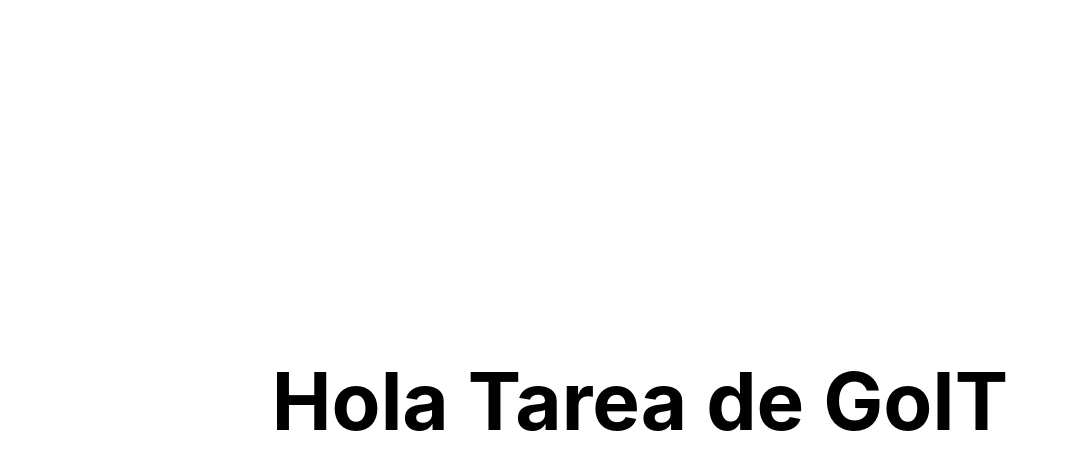
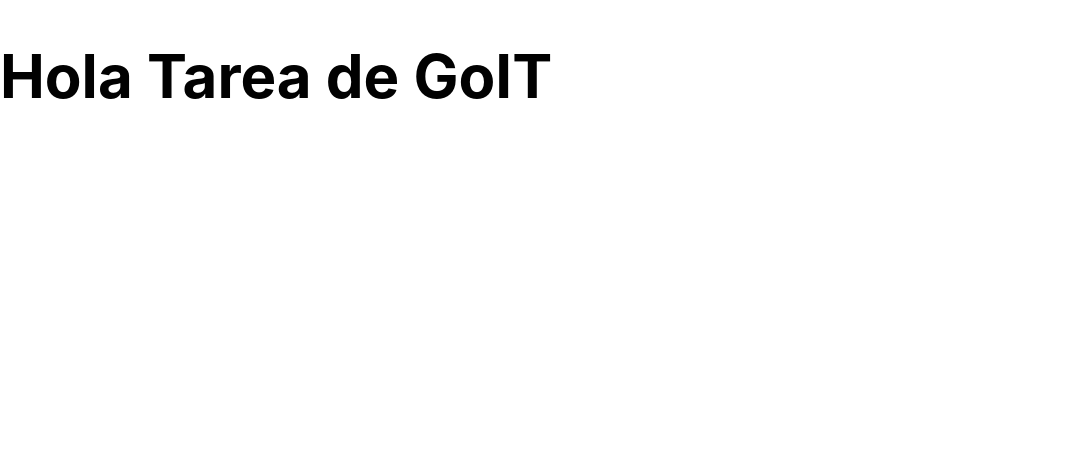
Before and after one commit to JLizcano10/goit-react-hw-02-phonebook, a React (Create React App) app: page / in a window 1280 px wide. Shown: the top 470 px of the page, without its empty margins (0-1065 px from the left). Built offline with nearby package versions, Linux system fonts and the light colour scheme.

Commit message:
Verification 2

```diff
--- a/src/components/App.jsx
+++ b/src/components/App.jsx
@@ -2,11 +2,10 @@
   return (
     <div
       style={{
-        height: '100vh',
         display: 'flex',
-        justifyContent: 'center',
-        alignItems: 'center',
-        fontSize: 40,
+        justifyContent: 'start',
+        alignItems: 'start',
+        fontSize: '30px',
         color: '#010101',
       }}
     >
```
